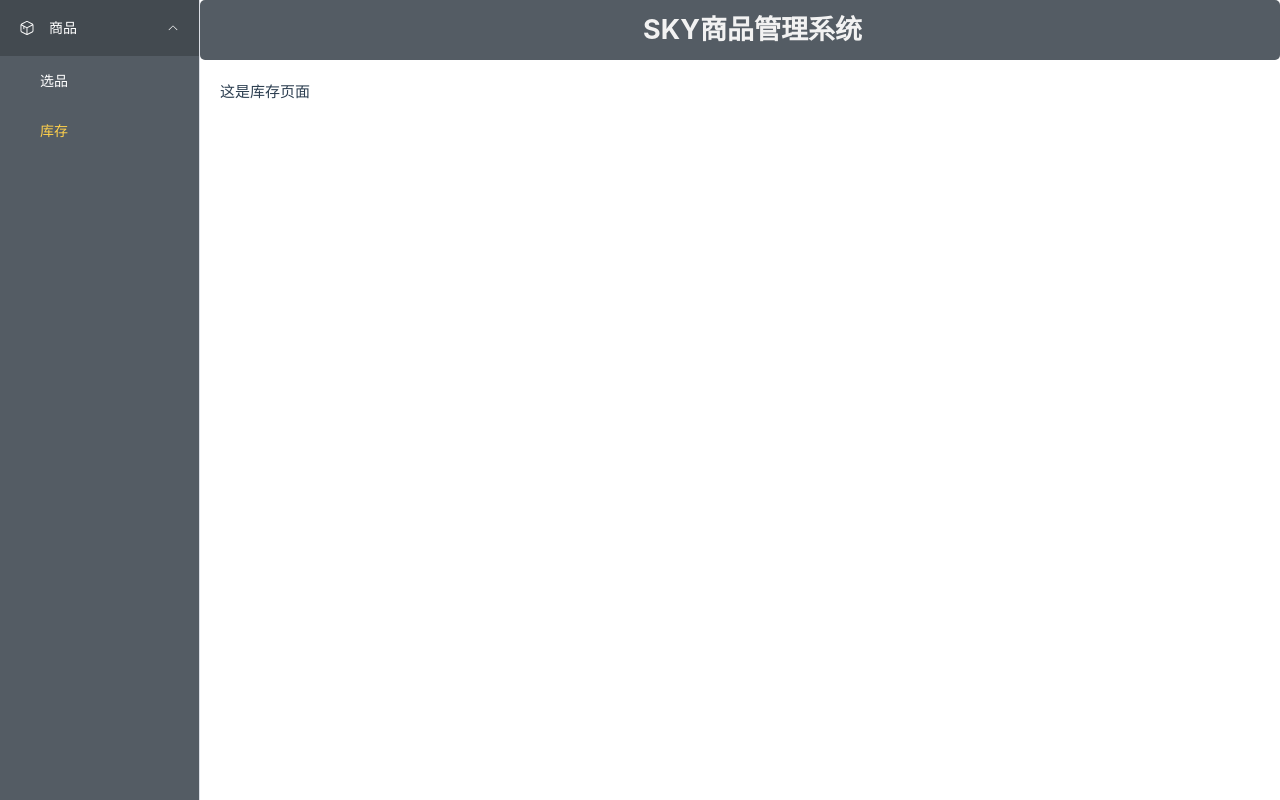
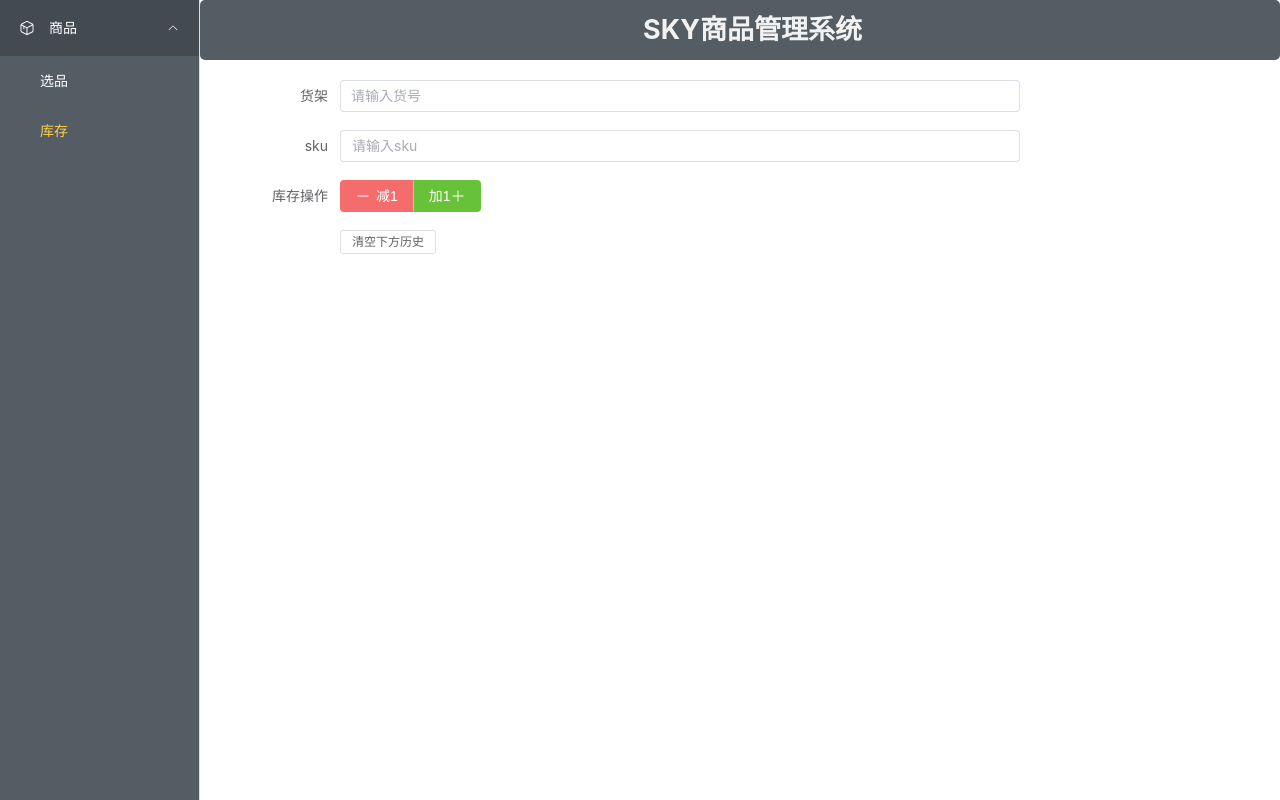
Before and after one commit to LuGuanzong/selection_web, a Vue app: page /product/store in a window 1280 px wide. Built offline with nearby package versions, Linux system fonts and the light colour scheme.

Commit message:
add:完成库存编辑除调用接口外的逻辑

```diff
--- a/src/api/product.ts
+++ b/src/api/product.ts
@@ -8,10 +8,21 @@ export const fetchHelloworld = () => {
     });
 };
 
+// 批量导入选品数据
 export const createManySelection = (data) => {
     return request({
-        url: '/product/upload_st_by_array',
+        url: '/product/selection/upload_st_by_array',
         method: 'post',
         data,
     });
 };
+
+// 根据关键词搜索sku
+export const searchSkusByKeywords = (params) => {
+    console.log('params', params)
+    return request({
+        url: '/product/selection/search_skus_by_keywords',
+        method: 'get',
+        params
+    });
+};
--- a/src/utils/request.ts
+++ b/src/utils/request.ts
@@ -20,12 +20,21 @@ service.interceptors.response.use(
     (response: AxiosResponse) => {
         const data = response.data
         console.log('response', response)
-        if (response.status === 200 && data.code === 0) {
-            ElMessage.error(data.msg || '请求成功')
-            return data;
+
+        // 检查HTTP状态码
+        if (response.status === 200) {
+            // 检查业务状态码
+            if (data.code === 0) {
+                ElMessage.success(data.msg || '请求成功');
+                return data;
+            } else {
+                ElMessage.error(data.msg || '业务逻辑错误');
+                return Promise.reject(new Error(data.msg || '业务逻辑错误'));
+            }
         } else {
-            ElMessage.error(data.msg || '请求失败')
-            Promise.reject();
+            // 处理HTTP错误
+            ElMessage.error(response.statusText || 'HTTP请求错误');
+            return Promise.reject(new Error(response.statusText || 'HTTP请求错误'));
         }
     },
     (error: AxiosError) => {
--- /dev/null
+++ b/src/utils/time.ts
@@ -0,0 +1,10 @@
+export function formatDate(date) {
+  let year = date.getFullYear();
+  let month = String(date.getMonth() + 1).padStart(2, '0'); // 月份是从0开始的
+  let day = String(date.getDate()).padStart(2, '0');
+  let hours = String(date.getHours()).padStart(2, '0');
+  let minutes = String(date.getMinutes()).padStart(2, '0');
+  let seconds = String(date.getSeconds()).padStart(2, '0');
+
+  return `${year}-${month}-${day} ${hours}:${minutes}:${seconds}`;
+}
--- /dev/null
+++ b/src/views/product/store/changeOneStore.vue
@@ -0,0 +1,166 @@
+<template>
+  <div>
+    <el-form label-width="120px" style="width: 80%; max-width:800px;" :disabled="disabled">
+      <el-form-item label="货架">
+        <el-input v-model="form.shelf" placeholder="请输入货号"  />
+      </el-form-item>
+      <el-form-item label="sku">
+        <el-select
+          v-model="form.sku"
+          filterable
+          remote
+          reserve-keyword
+          placeholder="请输入sku"
+          :remote-method="remoteMethod"
+          :loading="loading"
+        >
+          <el-option
+            v-for="item in skuList"
+            :key="item.value"
+            :label="item.label"
+            :value="item.value"
+          />
+        </el-select>
+      </el-form-item>
+      <el-form-item label="库存操作">
+        <el-button-group>
+          <el-button type="danger" :icon="Minus"  @click="handleMinusOne">减1</el-button>
+          <el-button type="success" @click="handleAddOne">
+            加1<el-icon><Plus /></el-icon>
+          </el-button>
+        </el-button-group>
+      </el-form-item>
+      <el-form-item>
+        <el-button size="small" @click="handleDeleteHistory">清空下方历史</el-button>
+      </el-form-item>
+      <el-form-item>
+
+      <div class="text-screen">
+        <ul style="display: flex; flex-direction: column-reverse;">
+          <li v-for="i in history" :key="i" v-html="i" />
+        </ul>
+      </div>
+
+      </el-form-item>
+    </el-form>
+  </div>
+</template>
+
+<script lang="ts" setup>
+import {ref} from "vue";
+import {searchSkusByKeywords} from "@/api/product";
+import {Minus, Plus} from "@element-plus/icons-vue";
+import {formatDate} from "@/utils/time";
+
+/**
+ * 定义筛选条件
+ */
+
+const form = ref({
+  shelf: '',
+  sku: ''
+})
+
+// 是否阻止输入
+const disabled = ref(false)
+
+/**
+ * 获取sku可选列表
+ */
+interface SkuListItem {
+  value: string
+  label: string
+}
+
+const loading = ref(false)
+const skuList = ref<SkuListItem[]>([])
+
+// 格式化搜索到的sku
+const formatSkus = (originList: any[]) => {
+  return originList.map(item => {
+      return {
+        value: `${item.skc_article}-${item.sku_article}`,
+        label: `${item.skc_article}-${item.sku_article}-${item.style}-${item.name}`
+      }
+  })
+}
+
+// 关键词搜索对应sku
+const remoteMethod = (query: string) => {
+  loading.value = true
+  if (query) {
+    searchSkusByKeywords({keywords: query}).then(res => {
+      skuList.value = formatSkus(res.data || [])
+      console.log('skuList.value', skuList.value)
+    }).finally(() => loading.value = false)
+  } else {
+    skuList.value = []
+    loading.value = false
+  }
+
+}
+
+/**
+ * 记录当前库存变化情况
+ */
+// 记录库存变化
+const history = ref<string[]>([])
+// 记录每个sku的当前最终变化
+const finalChangeObj = ref({})
+// 清空目前记录
+const handleDeleteHistory = () => {
+  history.value = []
+  finalChangeObj.value = {}
+}
+
+const temp: string = '【$time】【$skc-sku】刚完成 $op 1的操作，当前有记录的该产品的总变化为$final件'
+
+// 初步格式化模版
+const firstFormatTemp = () => {
+  const currentTime = new Date();
+  const formattedTime = formatDate(currentTime);
+
+  let total = finalChangeObj[form.value.sku].toString()
+  if (finalChangeObj[form.value.sku] > 0 ) total = '+' + total
+
+  return temp.replace('$time', formattedTime).
+  replace('$skc-sku', form.value.sku).
+  replace('$final', total)
+}
+
+// 增加1个库存
+const handleAddOne = () => {
+  disabled.value = true
+  if(!finalChangeObj[form.value.sku]) finalChangeObj[form.value.sku] = 0
+  finalChangeObj[form.value.sku]++
+
+  const historyStr = firstFormatTemp().replace('$op', '<span style="color: green;">加</span>')
+  history.value.push(historyStr)
+  disabled.value = false
+}
+
+// 减少1个库存
+const handleMinusOne = () => {
+  disabled.value = true
+  if(!finalChangeObj[form.value.sku]) finalChangeObj[form.value.sku] = 0
+  finalChangeObj[form.value.sku]--
+
+  const historyStr = firstFormatTemp().replace('$op', '<span style="color: red;">减</span>')
+  history.value.push(historyStr)
+  disabled.value = false
+}
+
+</script>
+
+<style scoped lang="scss">
+::v-deep(.custom-red-button) {
+  background-color: red !important;
+}
+
+.text-screen {
+  max-height: 300px;
+  overflow-y: scroll;
+  padding-right: 20px;
+}
+
+</style>
--- a/src/views/product/store/index.vue
+++ b/src/views/product/store/index.vue
@@ -1,10 +1,12 @@
 <template>
-  这是库存页面
+  <change-one-store />
 </template>
 
 <script>
+import ChangeOneStore from "./changeOneStore.vue";
 export default {
-  name: "index"
+  name: "index",
+  components: {ChangeOneStore}
 }
 </script>
 
```
Also changed, not shown: components.d.ts (+9 -0 lines).
